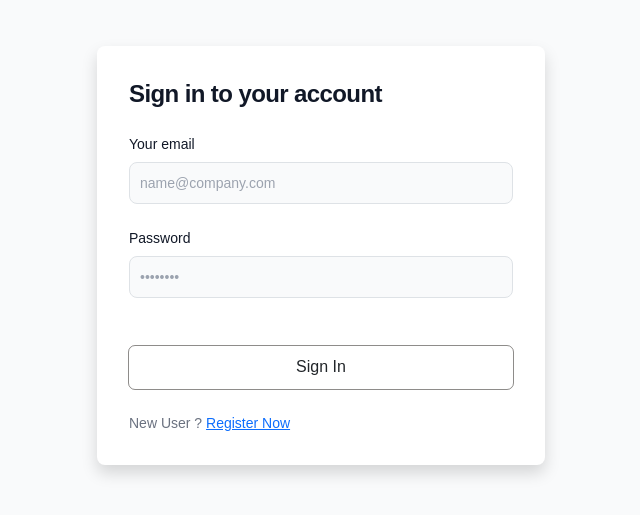
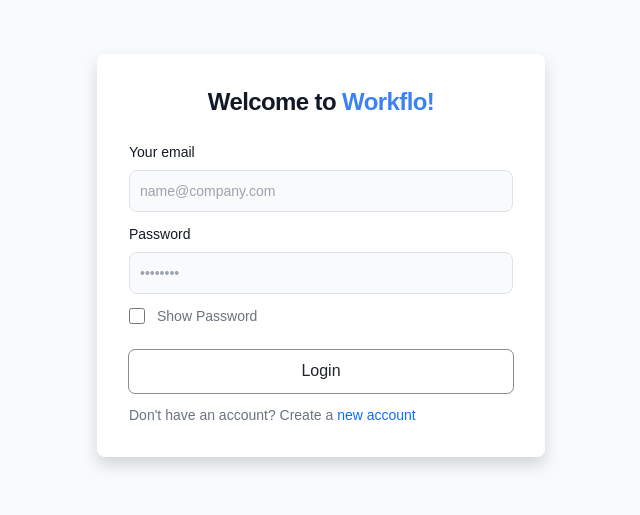
Before and after one commit to vikasraria14/workflo, a Next.js app in the folder frontend/: page /login in a window 1280 px wide. Shown: the part 145-660 px from the top of the page, without its empty margins (319-959 px from the left). Built offline with nearby package versions, Linux system fonts and the light colour scheme.

Commit message:
bug fixed 2

```diff
--- a/frontend/assets/GlobalIcons.jsx
+++ b/frontend/assets/GlobalIcons.jsx
@@ -20,9 +20,23 @@ export function EyeIcon() {
 
 export function UserIcon(){
   return(
-    <svg class="svg-icon" viewBox="0 0 20 20">
+    <svg className="svg-icon" viewBox="0 0 20 20">
 							<path fill="none" d="M10,10.9c2.373,0,4.303-1.932,4.303-4.306c0-2.372-1.93-4.302-4.303-4.302S5.696,4.223,5.696,6.594C5.696,8.969,7.627,10.9,10,10.9z M10,3.331c1.801,0,3.266,1.463,3.266,3.263c0,1.802-1.465,3.267-3.266,3.267c-1.8,0-3.265-1.465-3.265-3.267C6.735,4.794,8.2,3.331,10,3.331z"></path>
 							<path fill="none" d="M10,12.503c-4.418,0-7.878,2.058-7.878,4.685c0,0.288,0.231,0.52,0.52,0.52c0.287,0,0.519-0.231,0.519-0.52c0-1.976,3.132-3.646,6.84-3.646c3.707,0,6.838,1.671,6.838,3.646c0,0.288,0.234,0.52,0.521,0.52s0.52-0.231,0.52-0.52C17.879,14.561,14.418,12.503,10,12.503z"></path>
 						</svg>
   )
 }
+
+
+export const FilterIcon=()=>{
+  return(
+    <svg className="svg-icon" viewBox="0 0 20 20">
+							<path fill="none" d="M1.321,3.417h17.024C18.707,3.417,19,3.124,19,2.762c0-0.362-0.293-0.655-0.654-0.655H1.321
+								c-0.362,0-0.655,0.293-0.655,0.655C0.667,3.124,0.959,3.417,1.321,3.417z M18.346,15.857H8.523c-0.361,0-0.655,0.293-0.655,0.654
+								c0,0.362,0.293,0.655,0.655,0.655h9.822c0.361,0,0.654-0.293,0.654-0.655C19,16.15,18.707,15.857,18.346,15.857z M18.346,11.274
+								H1.321c-0.362,0-0.655,0.292-0.655,0.654s0.292,0.654,0.655,0.654h17.024c0.361,0,0.654-0.292,0.654-0.654
+								S18.707,11.274,18.346,11.274z M18.346,6.69H6.56c-0.362,0-0.655,0.293-0.655,0.655C5.904,7.708,6.198,8,6.56,8h11.786
+								C18.707,8,19,7.708,19,7.345C19,6.983,18.707,6.69,18.346,6.69z"></path>
+						</svg>
+  )
+}
--- a/frontend/components/user/Login.jsx
+++ b/frontend/components/user/Login.jsx
@@ -2,8 +2,8 @@ import { useRef, useState, useEffect } from "react";
 import Cookies from "js-cookie";
 import axios from "../../core/dataFetchingConfigs/axiosGlobalConfig";
 import { useRouter } from "next/router";
-import { toast } from 'react-toastify';
 import Link from "next/link";
+
 
 
 export default function Login() {
@@ -12,6 +12,12 @@ export default function Login() {
   const [email, setEmail] = useState("");
   const [password, setPassword] = useState("");
   const [errMsg, setErrMsg] = useState("");
+  const [showPasswordEyeBtn, setShowPasswordEyeBtn] = useState(false);
+
+  const handleEyeBtn = (e) => {
+    const isChecked = e.target.checked
+    setShowPasswordEyeBtn(isChecked);
+  };
 
   useEffect(() => {
     setErrMsg("");
@@ -50,10 +56,10 @@ export default function Login() {
         {/* IMAGE HERE */}
         <div className="w-full bg-white rounded-lg shadow dark:border md:mt-0 sm:max-w-md xl:p-0 dark:bg-gray-800 dark:border-gray-700">
           <div className="p-6 space-y-4 md:space-y-6 sm:p-8">
-            <h1 className="text-xl font-bold leading-tight tracking-tight text-gray-900 md:text-2xl dark:text-white">
-              Sign in to your account
-            </h1>
-            <form className="space-y-4 md:space-y-6" onSubmit={handleSubmit}>
+            <div className="text-[20px] text-center font-bold leading-tight tracking-tight text-gray-900 md:text-2xl dark:text-white">
+              Welcome to <span className="text-blue-500">Workflo!</span>
+            </div>
+            <form className="space-y-2 md:space-y-3" onSubmit={handleSubmit}>
               <div>
                 <label
                   for="email"
@@ -79,7 +85,7 @@ export default function Login() {
                   Password
                 </label>
                 <input
-                  type="password"
+                  type={showPasswordEyeBtn ? "text" : "password"}
                   onChange={(e) => setPassword(e.target.value)}
                   name="password"
                   id="password"
@@ -88,6 +94,27 @@ export default function Login() {
                   required=""
                 />
               </div>
+              <div className="flex items-start">
+                <div className="flex items-center h-5">
+                  <input
+                    id="terms"
+                    aria-describedby="terms"
+                    type="checkbox"
+                    name="eyeBtn"
+                    className="w-4 h-4 border border-gray-300 rounded bg-gray-50 focus:ring-3 focus:ring-primary-300 dark:bg-gray-700 dark:border-gray-600 dark:focus:ring-primary-600 dark:ring-offset-gray-800"
+                    checked={showPasswordEyeBtn}
+                    onChange={handleEyeBtn}
+                  />
+                </div>
+                <div className="ml-3 text-sm">
+                  <label
+                    htmlFor="terms"
+                    className="font-light text-gray-500 dark:text-gray-300"
+                  >
+                    Show Password{" "}
+                  </label>
+                </div>
+              </div>
               <p className="text-sm font-light text-gray-500 dark:text-gray-400">
                 {errMsg && errMsg}
               </p>
@@ -95,10 +122,10 @@ export default function Login() {
                 type="submit"
                 className='btn btn-back'
               >
-                Sign In
+                 Login
               </button>
               <p className="text-sm font-light text-gray-500 dark:text-gray-400">
-                      New User ? <Link href="/signup" className="font-medium text-primary-600 hover:underline dark:text-primary-500">Register Now</Link>
+                      Don't have an account? Create a <Link href="/signup" className="font-medium text-primary-600 hover:underline dark:text-primary-500 " style={{textDecoration:'none'}}>new account</Link>
                   </p>
             </form>
           </div>
--- a/frontend/components/user/SignUp.tsx
+++ b/frontend/components/user/SignUp.tsx
@@ -11,7 +11,6 @@ interface SignUpFormState {
   email: string;
   password: string;
   confirmPassword: string;
-  termsAccepted: boolean;
 }
 
 export default function SignUp() {
@@ -19,29 +18,31 @@ export default function SignUp() {
     name : "",
     email: "",
     password: "",
-    confirmPassword: "",
-    termsAccepted: false,
+    confirmPassword: ""
   });
   const [errMsg, setErrMsg] = useState<string>("");
   const router = useRouter();
+  const [showPasswordEyeBtn, setShowPasswordEyeBtn] = useState(false);
+
+  const handleEyeBtn = (e) => {
+    const isChecked = e.target.checked
+    setShowPasswordEyeBtn(isChecked);
+  };
 
   const handleChange = (e: React.ChangeEvent<HTMLInputElement>) => {
-    const { name, value, type, checked } = e.target;
+    const { name, value } = e.target;
     setFormState((prevState) => ({
       ...prevState,
-      [name]: type === "checkbox" ? checked : value,
+      [name]: value,
     }));
   };
 
   const handleSubmit = async (e: FormEvent) => {
     e.preventDefault();
-    const {name, email, password, confirmPassword, termsAccepted } = formState;
+    const {name, email, password, confirmPassword } = formState;
 
     try {
-      if (!termsAccepted) {
-        setErrMsg("You must accept the terms and conditions");
-        return;
-      }
+
       if (password !== confirmPassword) {
         setErrMsg("Passwords do not match");
         return;
@@ -71,10 +72,10 @@ export default function SignUp() {
       <div className="flex flex-col items-center justify-center px-6 py-8 mx-auto md:h-screen lg:py-0">
         <div className="w-full bg-white rounded-lg shadow dark:border md:mt-0 sm:max-w-md xl:p-0 dark:bg-gray-800 dark:border-gray-700">
           <div className="p-6 space-y-4 md:space-y-6 sm:p-8">
-            <h1 className="text-xl font-bold leading-tight tracking-tight text-gray-900 md:text-2xl dark:text-white">
-              Create an account
-            </h1>
-            <form className="space-y-4 md:space-y-6" onSubmit={handleSubmit}>
+          <div className="text-[20px] text-center font-bold leading-tight tracking-tight text-gray-900 md:text-2xl dark:text-white">
+              Welcome to <span className="text-blue-500">Workflo!</span>
+            </div>
+            <form className="space-y-2 md:space-y-3" onSubmit={handleSubmit}>
             <div>
                 <label
                   htmlFor="email"
@@ -119,7 +120,7 @@ export default function SignUp() {
                   Password
                 </label>
                 <input
-                  type="password"
+                  type={showPasswordEyeBtn ? "text" : "password"}
                   name="password"
                   id="password"
                   placeholder="••••••••"
@@ -137,7 +138,7 @@ export default function SignUp() {
                   Confirm password
                 </label>
                 <input
-                  type="password"
+                  type={showPasswordEyeBtn ? "text" : "password"}
                   name="confirmPassword"
                   id="confirm-password"
                   placeholder="••••••••"
@@ -153,11 +154,10 @@ export default function SignUp() {
                     id="terms"
                     aria-describedby="terms"
                     type="checkbox"
-                    name="termsAccepted"
+                    name="eyeBtn"
                     className="w-4 h-4 border border-gray-300 rounded bg-gray-50 focus:ring-3 focus:ring-primary-300 dark:bg-gray-700 dark:border-gray-600 dark:focus:ring-primary-600 dark:ring-offset-gray-800"
-                    required
-                    checked={formState.termsAccepted}
-                    onChange={handleChange}
+                    checked={showPasswordEyeBtn}
+                    onChange={handleEyeBtn}
                   />
                 </div>
                 <div className="ml-3 text-sm">
@@ -165,13 +165,7 @@ export default function SignUp() {
                     htmlFor="terms"
                     className="font-light text-gray-500 dark:text-gray-300"
                   >
-                    I accept the{" "}
-                    <a
-                      className="font-medium text-primary-600 hover:underline dark:text-primary-500"
-                      href="#"
-                    >
-                      Terms and Conditions
-                    </a>
+                    Show Password{" "}
                   </label>
                 </div>
               </div>
@@ -182,17 +176,18 @@ export default function SignUp() {
               )}
               <button
                 type="submit"
-                className="btn btn-back"
+                className="btn btn-back mt-4"
               >
-                Create an account
+                Sign Up
               </button>
               <p className="text-sm font-light text-gray-500 dark:text-gray-400">
                 Already have an account? {" "}
                 <Link
                   href="/login"
+                  style={{textDecoration:'none'}}
                   className="font-medium text-primary-600 hover:underline dark:text-primary-500"
                 >
-                  Login here
+                  Log in.
                 </Link>
               </p>
             </form>
--- a/frontend/pages/index.tsx
+++ b/frontend/pages/index.tsx
@@ -19,7 +19,7 @@ const Home: React.FC = () => {
 
   return (
     <div className="min-h-screen flex flex-col gap-10">
-     <main className="mx-4 flex flex-col gap-6">
+     <main className="mx-1 w-full">
         <WorkBoard />
       </main>
     </div>
--- a/frontend/styles/globals.css
+++ b/frontend/styles/globals.css
@@ -78,3 +78,8 @@ body {
   stroke: #4691f6;
   stroke-width: 1;
 }
+
+input:focus {
+  outline: none;
+  border-color: #9ca3af; /* gray-400 */
+}
```
Also changed, not shown: frontend/components/WorkBoard.tsx (+13 -0 lines), frontend/components/layout/Navbar.tsx (+17 -11 lines).
